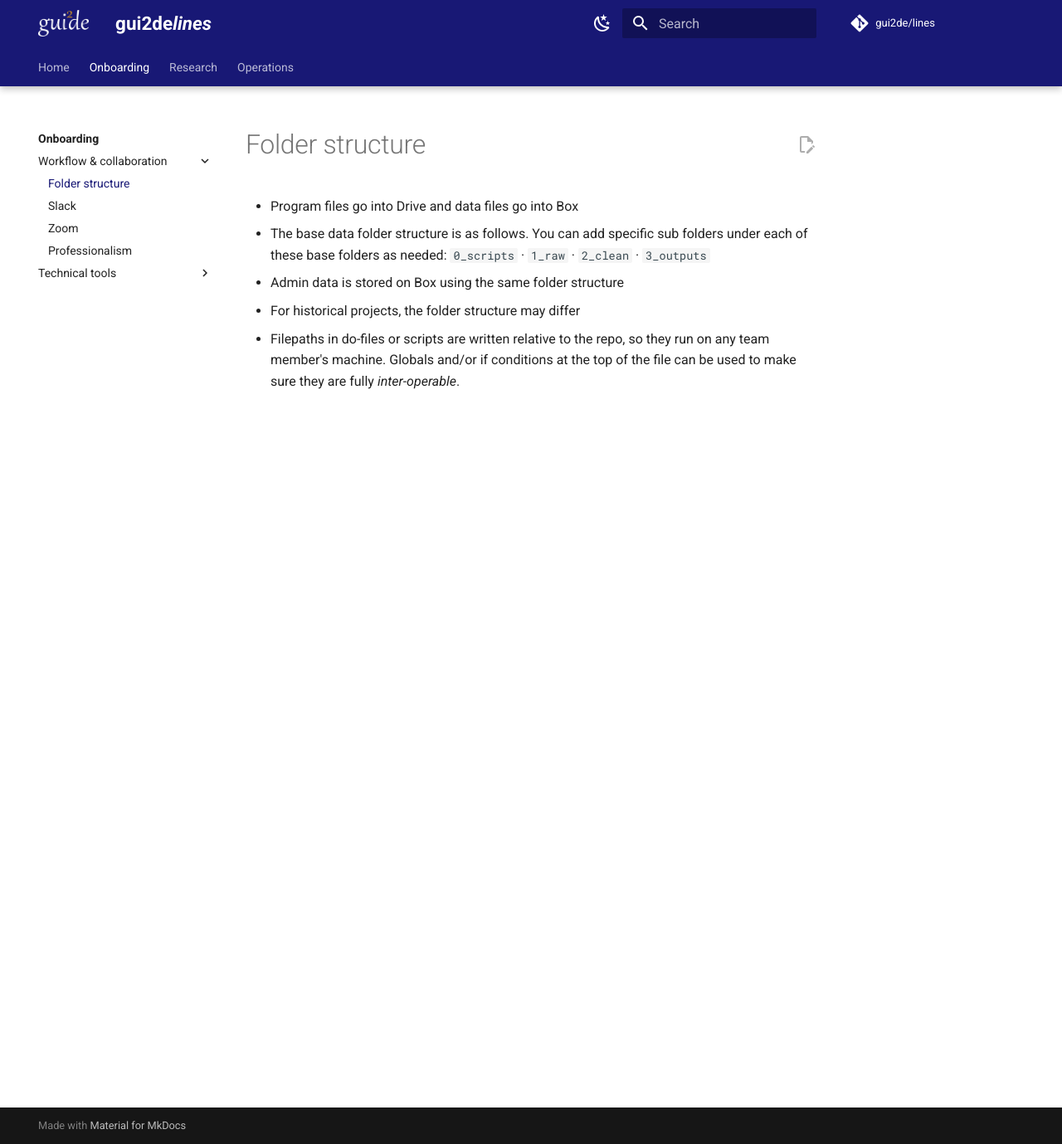
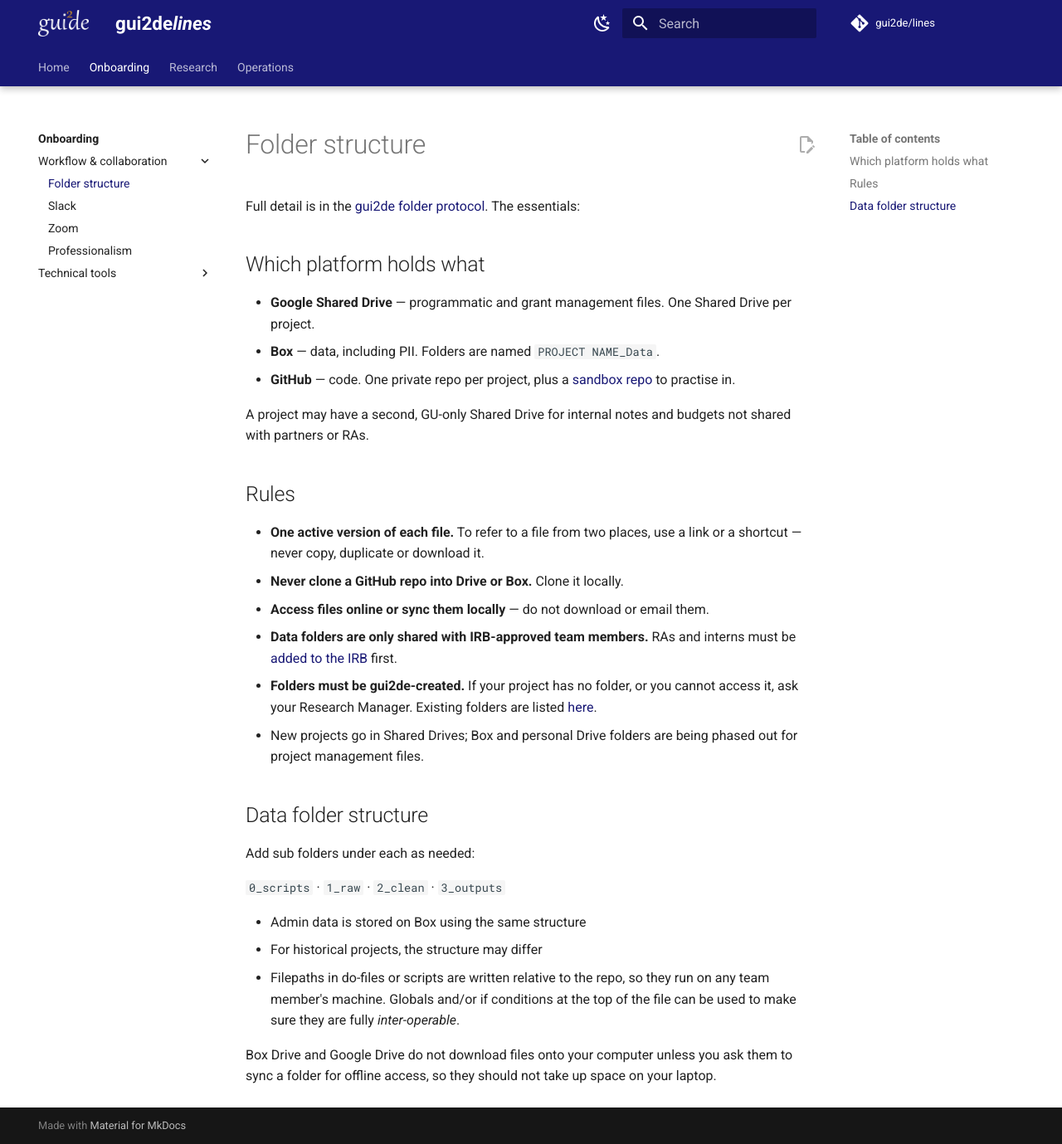
Before and after one commit to gui2de/lines, an MkDocs documentation site: the page built from docs/onboarding/workflow/folder-structure.md, in a window 1280 px wide and 1379 px high. Shown: the whole window at 83% size. Built offline with MkDocs 1.6.1 and Material for MkDocs 9.7.7, drawn with Linux system fonts in a browser that asks for light colours; comment, search, counter and statistics services are not loaded.

Commit message:
Restore full folder structure page under Onboarding
Folder structure keeps the platform split, protocol rules and data tree
on the onboarding page; storage returns to its two bullets. The support
request there points at the Research Manager.

Co-Authored-By: Claude Opus 5 <noreply@anthropic.com>

```diff
--- a/docs/onboarding/workflow/folder-structure.md
+++ b/docs/onboarding/workflow/folder-structure.md
@@ -1,8 +1,34 @@
 # Folder structure
 
-- Program files go into Drive and data files go into Box
-- The base data folder structure is as follows. You can add specific sub folders under each of these base folders as needed:
-  `0_scripts` · `1_raw` · `2_clean` · `3_outputs`
-- Admin data is stored on Box using the same folder structure
-- For historical projects, the folder structure may differ
+Full detail is in the [gui2de folder protocol](https://docs.google.com/document/d/1dP73iDZsJAcwM0IjeliZnXFk6kR-SeRrsbmF8_t-MZs/edit). The essentials:
+
+## Which platform holds what
+
+- **Google Shared Drive** — programmatic and grant management files. One Shared Drive per project.
+- **Box** — data, including PII. Folders are named `PROJECT NAME_Data`.
+- **GitHub** — code. One private repo per project, plus a [sandbox repo](https://github.com/gui2de/sandbox) to practise in.
+
+A project may have a second, GU-only Shared Drive for internal notes and budgets not shared with
+partners or RAs.
+
+## Rules
+
+- **One active version of each file.** To refer to a file from two places, use a link or a shortcut — never copy, duplicate or download it.
+- **Never clone a GitHub repo into Drive or Box.** Clone it locally.
+- **Access files online or sync them locally** — do not download or email them.
+- **Data folders are only shared with IRB-approved team members.** RAs and interns must be [added to the IRB](../../research/ethics/irb-account.md) first.
+- **Folders must be gui2de-created.** If your project has no folder, or you cannot access it, ask your Research Manager. Existing folders are listed [here](https://docs.google.com/spreadsheets/d/1iq0d_jkqFv95JkLRjGV37CiFThAKxGvDZ8n-GPU7bdY/edit).
+- New projects go in Shared Drives; Box and personal Drive folders are being phased out for project management files.
+
+## Data folder structure
+
+Add sub folders under each as needed:
+
+`0_scripts` · `1_raw` · `2_clean` · `3_outputs`
+
+- Admin data is stored on Box using the same structure
+- For historical projects, the structure may differ
 - Filepaths in do-files or scripts are written relative to the repo, so they run on any team member's machine. Globals and/or if conditions at the top of the file can be used to make sure they are fully *inter-operable*.
+
+Box Drive and Google Drive do not download files onto your computer unless you ask them to sync a
+folder for offline access, so they should not take up space on your laptop.
--- a/mkdocs.yml
+++ b/mkdocs.yml
@@ -57,7 +57,7 @@ plugins:
 nav:
   - Home:
       - index.md
-      - Intro for Staff: intro-for-staff.md
+      - Intro: intro.md
   - Onboarding:
       - onboarding/index.md
       - Workflow & collaboration:
```
Also changed, not shown: docs/intro.md (renamed from docs/intro-for-staff.md, +1 -1 lines), docs/research/data-management/storage.md (+0 -24 lines).
